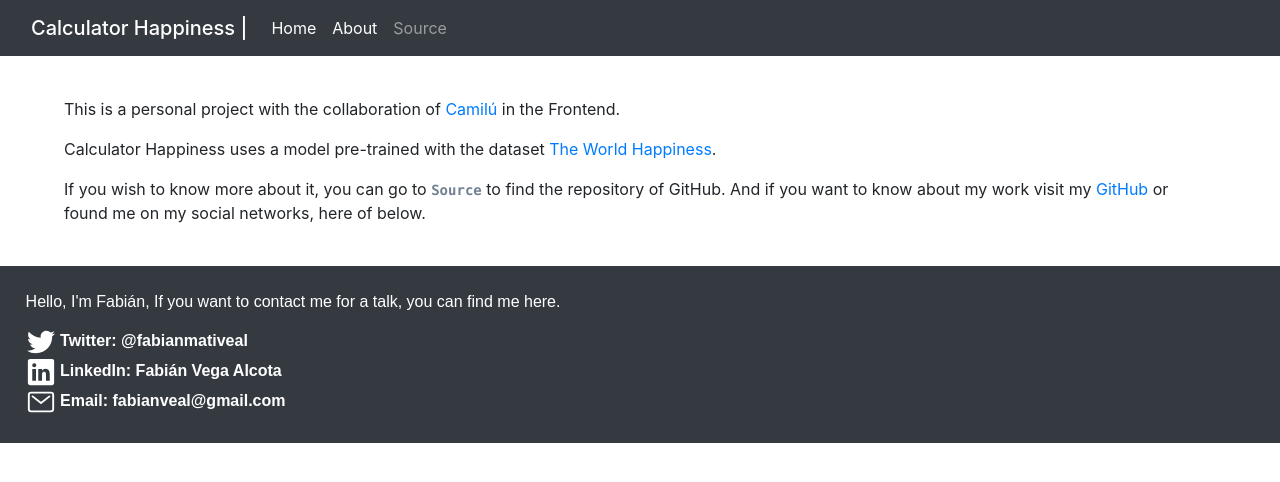
After one commit to FabianVegaA/happiness_model, a Flask app: page /about in a window 1280 px wide. The commit adds this page. Shown: the top 482 px of the page. Run offline with Flask 2, Linux system fonts and the light colour scheme; some libraries are stand-ins or nearby versions.

Commit message:
Added above and content

```diff
--- a/static/styles/style.css
+++ b/static/styles/style.css
@@ -1,10 +1,7 @@
 nav{
     margin-bottom: 15px;
 }
-body{
-    margin-bottom: 15px;
 
-}
 footer contact{
     color: #fff;
 }
@@ -19,8 +16,22 @@ footer{
     font-family: sans-serif;
 }
 
+code{
+    color:slategrey;
+    size: 5;
+}
+
+.content{
+    padding-top: 2%;
+    padding-bottom: 2%;
+    padding-left: 5%;
+    padding-right: 5%;
+}
+
 .container{
     padding-bottom: 2%;
+    padding-left: 5%;
+    padding-right: 5%;
 }
 
 .filter-white{
--- /dev/null
+++ b/templates/about.html
@@ -0,0 +1,17 @@
+{% extends 'base.html'%}
+
+{% block title %}
+    {{ super() }}
+    About
+{% endblock %}
+
+{% block content %}
+    <div class="content">
+        <p>This is a personal project with the collaboration of <a href="https://github.com/Camilu-png">Camilú</a> in the Frontend. </p>
+        <p>Calculator Happiness uses a model pre-trained with the dataset <a href="https://www.kaggle.com/unsdsn/world-happiness">The World Happiness</a>.</p>
+        <p>If you wish to know more about it, you can go to <strong><code>Source</code></strong> to find the repository of GitHub. And if you want to know about my work visit my <a href="https://github.com/FabianVegaA">GitHub</a> or found me on my social networks, here of below.</p>
+
+    </div>
+
+
+{% endblock %}
--- a/templates/base.html
+++ b/templates/base.html
@@ -6,6 +6,10 @@
     <link rel="stylesheet" href="{{ url_for('static',filename='styles/style.css') }}" type="text/css">
     <link rel="icon" type="image/jpg" href="https://i.imgur.com/xr5tU3F.jpg" />
     <meta name="viewport" content="width=device-width, initial-scale=1.0">
+
+    <script src="js/jquery.min.js"></script>
+    <script src="js/popper.min.js"></script>
+    <script src="js/bootstrap.min.js"></script>
     <title>
         {% block title %} Calculator Happiness Score |{% endblock%}
     </title>
--- a/templates/navbar.html
+++ b/templates/navbar.html
@@ -2,10 +2,10 @@
 <nav class="navbar navbar-expand-lg navbar-dark bg-dark">
     <div class="container-fluid">
         <span class="navbar-brand mb-0 h1">Calculator Happiness |</span>
-      <button class="navbar-toggler" type="button" data-bs-toggle="collapse" data-bs-target="#navbarSupportedContent" aria-controls="navbarSupportedContent" aria-expanded="false" aria-label="Toggle navigation">
+      <button class="navbar-toggler" type="button" data-bs-toggle="collapse" data-bs-target="#navbarSupportedContent" aria-controls="navbarSupportedContent" aria-expanded="true" aria-label="Toggle navigation">
         <span class="navbar-toggler-icon"></span>
       </button>
-      <div class="collapse navbar-collapse" id="navbarSupportedContent">
+      <div class="collapse navbar-collapse show" id="navbarSupportedContent">
         <ul class="navbar-nav me-auto mb-2 mb-lg-0">
           <li class="nav-item">
             <a class="nav-link active" aria-current="page" href="{{ url_for('index') }}">Home</a>
```
